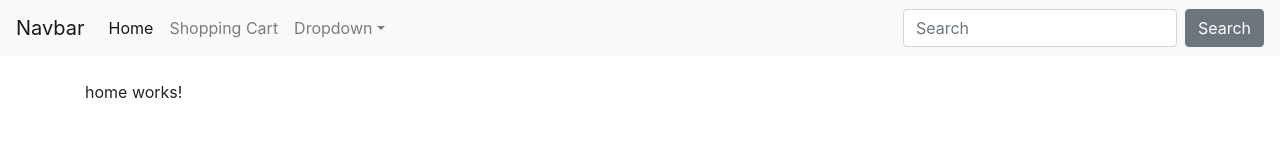
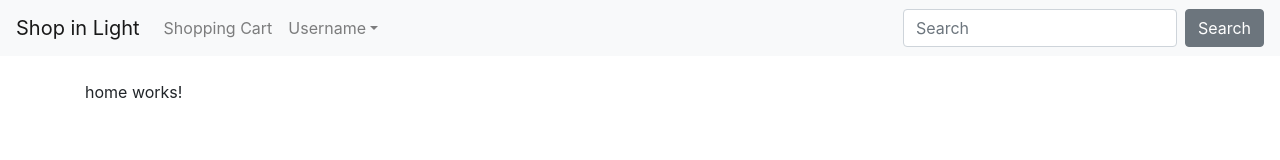
Before and after one commit to nicolas-hild/ShopInLight, an Angular app: page / in a window 1280 px wide. Shown: the top 160 px of the page. Built offline with nearby package versions, Linux system fonts and the light colour scheme; what @angular/fire would draw is missing.

Commit message:
#2 Navbar modifications and routes verification

```diff
--- a/package.json
+++ b/package.json
@@ -16,9 +16,11 @@
     "@angular/compiler": "~9.0.5",
     "@angular/core": "~9.0.5",
     "@angular/forms": "~9.0.5",
+    "@angular/localize": "~9.0.5",
     "@angular/platform-browser": "~9.0.5",
     "@angular/platform-browser-dynamic": "~9.0.5",
     "@angular/router": "~9.0.5",
+    "@ng-bootstrap/ng-bootstrap": "^6.1.0",
     "angularfire2": "^5.4.2",
     "bootstrap": "^4.4.1",
     "firebase": "^7.14.3",
--- a/src/app/app-routing.module.ts
+++ b/src/app/app-routing.module.ts
@@ -8,6 +8,7 @@ import { OrderSuccessComponent } from './order-success/order-success.component';
 import { LoginComponent } from './login/login.component';
 import { AdminProductsComponent } from './admin/admin-products/admin-products.component';
 import { AdminOrdersComponent } from './admin/admin-orders/admin-orders.component';
+import { MyOrdersComponent } from './my-orders/my-orders.component';
 
 
 const routes: Routes = [
@@ -15,6 +16,7 @@ const routes: Routes = [
   { path: 'products', component: ProductsComponent},
   { path: 'shopping-cart', component: ShoppingCartComponent},
   { path: 'check-out', component: CheckOutComponent},
+  { path: 'my/orders', component: MyOrdersComponent},
   { path: 'order-success', component: OrderSuccessComponent},
   { path: 'login', component: LoginComponent },
   { path: 'admin/products', component: AdminProductsComponent},
--- a/src/app/app.module.ts
+++ b/src/app/app.module.ts
@@ -17,6 +17,7 @@ import { MyOrdersComponent } from './my-orders/my-orders.component';
 import { AdminProductsComponent } from './admin/admin-products/admin-products.component';
 import { AdminOrdersComponent } from './admin/admin-orders/admin-orders.component';
 import { LoginComponent } from './login/login.component';
+import { NgbModule } from '@ng-bootstrap/ng-bootstrap';
 
 @NgModule({
   declarations: [
@@ -37,7 +38,8 @@ import { LoginComponent } from './login/login.component';
     AppRoutingModule,
     AngularFireModule.initializeApp(environment.firebase),
     AngularFireDatabaseModule,
-    AngularFireAuthModule
+    AngularFireAuthModule,
+    NgbModule
   ],
   providers: [],
   bootstrap: [AppComponent]
--- a/src/app/navbar/navbar.component.html
+++ b/src/app/navbar/navbar.component.html
@@ -1,23 +1,21 @@
 <nav class="navbar navbar-expand-md navbar-light bg-light fixed-top">
-    <a class="navbar-brand" href="#">Navbar</a>
+    <a class="navbar-brand" routerLink="/">Shop in Light</a>
     <button class="navbar-toggler" type="button" data-toggle="collapse" data-target="#navbarsExampleDefault" aria-controls="navbarsExampleDefault" aria-expanded="false" aria-label="Toggle navigation">
         <span class="navbar-toggler-icon"></span>
     </button>
 
     <div class="collapse navbar-collapse" id="navbarsExampleDefault">
         <ul class="navbar-nav mr-auto">
-            <li class="nav-item active">
-                <a class="nav-link" routerLink="/">Home <span class="sr-only">(current)</span></a>
-            </li>
             <li class="nav-item">
                 <a class="nav-link" routerLink="/shopping-cart">Shopping Cart</a>
             </li>
-            <li class="nav-item dropdown">
-                <a class="nav-link dropdown-toggle" href="#" id="dropdown01" data-toggle="dropdown" aria-haspopup="true" aria-expanded="false">Dropdown</a>
-                <div class="dropdown-menu" aria-labelledby="dropdown01">
-                    <a class="dropdown-item" href="#">Action</a>
-                    <a class="dropdown-item" href="#">Another action</a>
-                    <a class="dropdown-item" href="#">Something else here</a>
+            <li ngbDropdown class="nav-item dropdown">
+                <a ngbDropdownToggle class="nav-link dropdown-toggle" id="dropdown01" data-toggle="dropdown" aria-haspopup="true" aria-expanded="false">Username</a>
+                <div ngbDropdownMenu class="dropdown-menu" aria-labelledby="dropdown01">
+                    <a class="dropdown-item" routerLink="/my/orders">My Orders</a>
+                    <a class="dropdown-item" routerLink="admin/orders">Manage Orders</a>
+                    <a class="dropdown-item" routerLink="admin/products">Manage Products</a>
+                    <a class="dropdown-item">Log Out</a>
                 </div>
             </li>
         </ul>
--- a/src/app/navbar/navbar.component.scss
+++ b/src/app/navbar/navbar.component.scss
@@ -0,0 +1,3 @@
+.dropdown-toggle {
+    cursor: pointer;
+}
--- a/src/polyfills.ts
+++ b/src/polyfills.ts
@@ -1,3 +1,7 @@
+/***************************************************************************************************
+ * Load `$localize` onto the global scope - used if i18n tags appear in Angular templates.
+ */
+import '@angular/localize/init';
 /**
  * This file includes polyfills needed by Angular and is loaded before the app.
  * You can add your own extra polyfills to this file.
--- a/src/styles.scss
+++ b/src/styles.scss
@@ -5,3 +5,5 @@
 body {
     padding-top: 80px;
 }
+/* Importing Bootstrap SCSS file. */
+@import '~bootstrap/scss/bootstrap';
```
Also changed, not shown: 1 other file (tests, documents, lock files or other folders).
